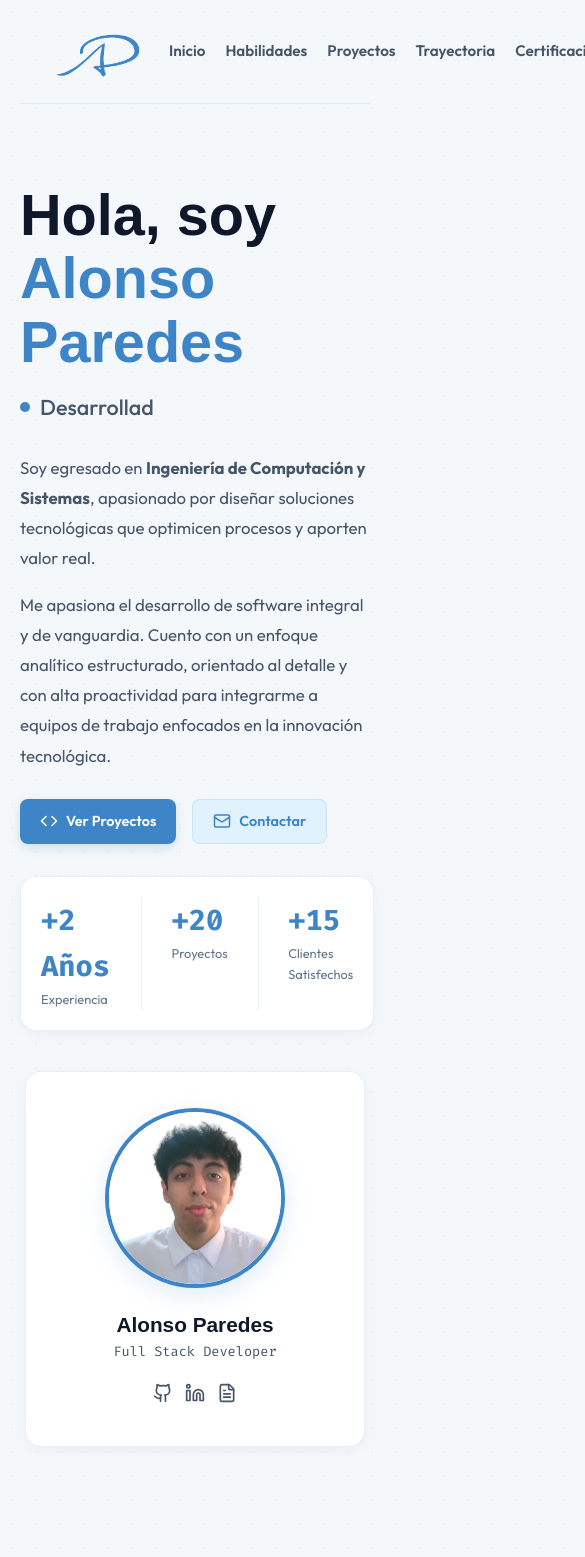
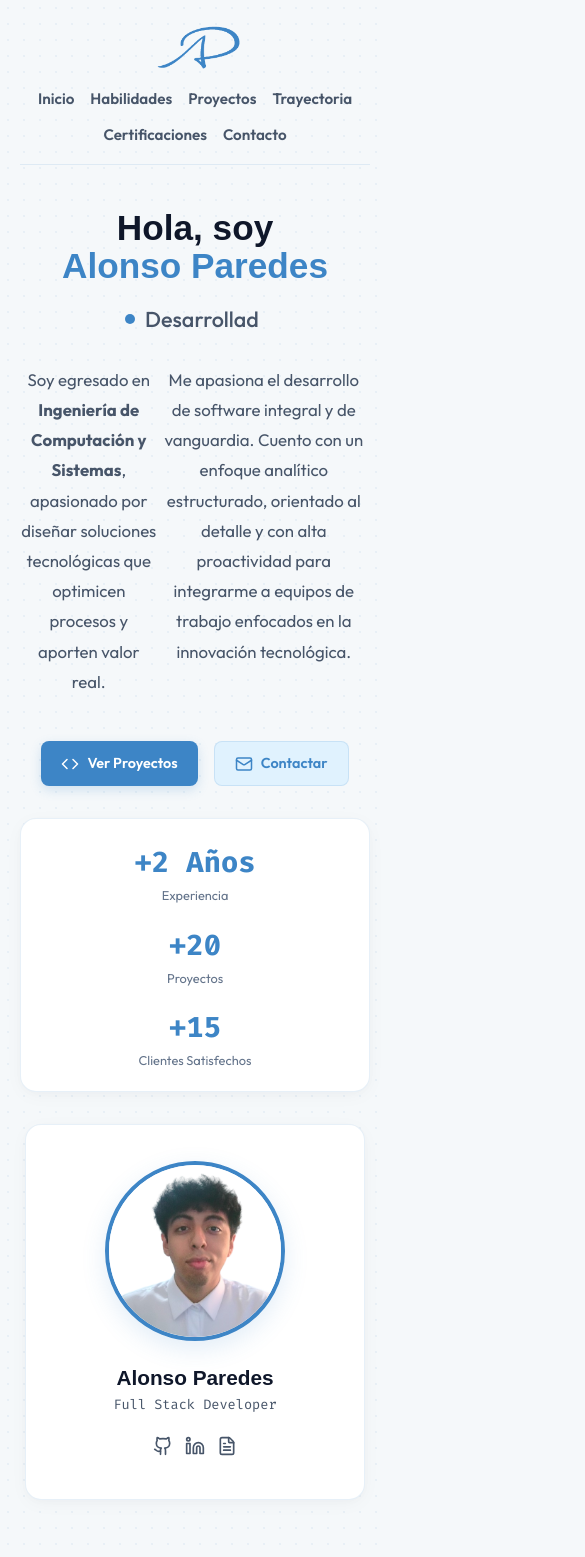
Before and after one commit to hxtxrchq/Portfolio, a React (Vite) app: page / in a window 390 px wide. Shown: the top 1557 px of the page, 585 px wide, since content can reach past the window. Built offline with nearby package versions, Linux system fonts and the light colour scheme; a web font is replaced by a local one.

Commit message:
feat:Responsive

```diff
--- a/src/components/VisualMode.tsx
+++ b/src/components/VisualMode.tsx
@@ -318,16 +318,7 @@ export const VisualMode: React.FC = () => {
     <div style={{ padding: '0 20px 80px 20px', maxWidth: '1200px', margin: '0 auto', position: 'relative', zIndex: 1 }}>
 
       {/* 1. Header / Navbar */}
-      <header
-        style={{
-          display: 'flex',
-          justifyContent: 'space-between',
-          alignItems: 'center',
-          padding: '24px 0',
-          borderBottom: '1px solid var(--border-subtle)',
-          marginBottom: '40px'
-        }}
-      >
+      <header className="header-container">
         <div style={{ display: 'flex', alignItems: 'center' }}>
           <img
             src="/assets/images/logo_signature.png"
@@ -336,7 +327,7 @@ export const VisualMode: React.FC = () => {
           />
         </div>
 
-        <nav style={{ display: 'flex', gap: '20px', alignItems: 'center' }}>
+        <nav className="nav-links">
           <a href="#home" style={{ color: 'var(--text-secondary)', textDecoration: 'none', fontSize: '0.95rem', fontWeight: 600, transition: 'var(--transition-smooth)' }} onMouseEnter={e => e.currentTarget.style.color = 'var(--accent-color)'} onMouseLeave={e => e.currentTarget.style.color = 'var(--text-secondary)'}>Inicio</a>
           <a href="#skills" style={{ color: 'var(--text-secondary)', textDecoration: 'none', fontSize: '0.95rem', fontWeight: 600, transition: 'var(--transition-smooth)' }} onMouseEnter={e => e.currentTarget.style.color = 'var(--accent-color)'} onMouseLeave={e => e.currentTarget.style.color = 'var(--text-secondary)'}>Habilidades</a>
           <a href="#projects" style={{ color: 'var(--text-secondary)', textDecoration: 'none', fontSize: '0.95rem', fontWeight: 600, transition: 'var(--transition-smooth)' }} onMouseEnter={e => e.currentTarget.style.color = 'var(--accent-color)'} onMouseLeave={e => e.currentTarget.style.color = 'var(--text-secondary)'}>Proyectos</a>
@@ -347,30 +338,9 @@ export const VisualMode: React.FC = () => {
       </header>
 
       {/* 2. United Hero & About Me Section */}
-      <section
-        id="home"
-        style={{
-          display: 'flex',
-          flexDirection: 'row',
-          flexWrap: 'wrap',
-          gap: '40px',
-          alignItems: 'center',
-          justifyContent: 'space-between',
-          minHeight: '65vh',
-          padding: '40px 0',
-          marginBottom: '60px'
-        }}
-      >
-        <div style={{ flex: '1 1 550px' }}>
-          <h1
-            style={{
-              fontSize: '3.6rem',
-              lineHeight: '1.1',
-              fontFamily: 'var(--font-title)',
-              marginBottom: '16px',
-              color: 'var(--primary-color)'
-            }}
-          >
+      <section id="home" className="hero-section">
+        <div className="hero-content">
+          <h1 className="hero-title">
             Hola, soy <br />
             <span style={{ color: 'var(--accent-color)' }}>
               Alonso Paredes
@@ -415,18 +385,7 @@ export const VisualMode: React.FC = () => {
           </div>
 
           {/* Stats Dashboard */}
-          <div
-            style={{
-              display: 'flex',
-              gap: '30px',
-              padding: '20px',
-              background: 'var(--bg-card)',
-              border: '1px solid var(--border-subtle)',
-              borderRadius: '16px',
-              boxShadow: 'var(--shadow-subtle)',
-              maxWidth: '500px'
-            }}
-          >
+          <div className="hero-stats">
             <div>
               <div style={{ fontSize: '1.8rem', fontWeight: 'bold', color: 'var(--accent-color)', fontFamily: 'var(--font-code)' }}>+{stats.exp} Años</div>
               <div style={{ fontSize: '0.8rem', color: 'var(--text-muted)' }}>Experiencia</div>
@@ -445,7 +404,7 @@ export const VisualMode: React.FC = () => {
         </div>
 
         {/* Profile Card */}
-        <div style={{ flex: '1 1 360px', display: 'flex', justifyContent: 'center' }}>
+        <div className="hero-profile">
           <div
             className="glass"
             style={{
@@ -502,7 +461,7 @@ export const VisualMode: React.FC = () => {
           <Cpu size={26} style={{ color: 'var(--accent-color)' }} /> Habilidades & Competencias
         </h2>
 
-        <div style={{ display: 'grid', gridTemplateColumns: '1fr 2fr', gap: '30px', alignItems: 'start' }}>
+        <div className="skills-layout">
           {/* Skill Categories Selector */}
           <div style={{ display: 'flex', flexDirection: 'column', gap: '10px' }}>
             {[
@@ -656,7 +615,7 @@ export const VisualMode: React.FC = () => {
         </div>
 
         {/* Clean, Simple UX Grid */}
-        <div style={{ display: 'grid', gridTemplateColumns: 'repeat(auto-fill, minmax(350px, 1fr))', gap: '28px' }}>
+        <div className="projects-grid">
           {filteredProjects.map((p, idx) => (
             <div
               key={idx}
@@ -814,7 +773,7 @@ export const VisualMode: React.FC = () => {
           <Mail size={26} style={{ color: 'var(--accent-color)' }} /> Contacto & Enlaces
         </h2>
 
-        <div style={{ display: 'grid', gridTemplateColumns: 'repeat(auto-fit, minmax(320px, 1fr))', gap: '40px' }}>
+        <div className="contact-layout">
           {/* Info */}
           <div style={{ display: 'flex', flexDirection: 'column', gap: '20px' }}>
             <h3 style={{ fontSize: '1.3rem', fontFamily: 'var(--font-title)', color: 'var(--primary-color)' }}>¡Trabajemos juntos!</h3>
--- a/src/index.css
+++ b/src/index.css
@@ -215,3 +215,178 @@ body {
   border-right: 2px solid var(--accent-color);
   animation: blink 0.7s step-end infinite;
 }
+
+/* Responsive Layouts & Utilities */
+.header-container {
+  display: flex;
+  justify-content: space-between;
+  align-items: center;
+  padding: 24px 0;
+  border-bottom: 1px solid var(--border-subtle);
+  margin-bottom: 40px;
+}
+
+.nav-links {
+  display: flex;
+  gap: 20px;
+  align-items: center;
+}
+
+.hero-section {
+  display: flex;
+  flex-direction: row;
+  flex-wrap: wrap;
+  gap: 40px;
+  align-items: center;
+  justify-content: space-between;
+  min-height: 65vh;
+  padding: 40px 0;
+  margin-bottom: 60px;
+}
+
+.hero-content {
+  flex: 1 1 550px;
+}
+
+.hero-title {
+  font-size: clamp(2.2rem, 6vw, 3.6rem);
+  line-height: 1.1;
+  font-family: var(--font-title);
+  margin-bottom: 16px;
+  color: var(--primary-color);
+}
+
+.hero-profile {
+  flex: 1 1 360px;
+  display: flex;
+  justify-content: center;
+}
+
+.hero-stats {
+  display: flex;
+  gap: 30px;
+  padding: 20px;
+  background: var(--bg-card);
+  border: 1px solid var(--border-subtle);
+  border-radius: 16px;
+  box-shadow: var(--shadow-subtle);
+  max-width: 500px;
+  width: 100%;
+}
+
+.skills-layout {
+  display: grid;
+  grid-template-columns: 1fr 2fr;
+  gap: 30px;
+  align-items: start;
+}
+
+.skills-sidebar {
+  display: flex;
+  flex-direction: column;
+  gap: 10px;
+}
+
+.projects-grid {
+  display: grid;
+  grid-template-columns: repeat(auto-fill, minmax(280px, 1fr));
+  gap: 28px;
+}
+
+.contact-layout {
+  display: grid;
+  grid-template-columns: repeat(auto-fit, minmax(280px, 1fr));
+  gap: 40px;
+}
+
+/* Media Queries */
+@media (max-width: 991px) {
+  .skills-layout {
+    grid-template-columns: 1fr;
+  }
+}
+
+@media (max-width: 768px) {
+  .header-container {
+    flex-direction: column;
+    gap: 16px;
+    padding: 16px 0;
+    margin-bottom: 24px;
+    align-items: center;
+    text-align: center;
+  }
+
+  .nav-links {
+    flex-wrap: wrap;
+    justify-content: center;
+    gap: 12px 16px;
+  }
+
+  .hero-section {
+    flex-direction: column;
+    text-align: center;
+    gap: 32px;
+    padding: 20px 0;
+    margin-bottom: 40px;
+  }
+
+  .hero-content {
+    flex: 1 1 100%;
+    display: flex;
+    flex-direction: column;
+    align-items: center;
+  }
+
+  .hero-content .btn-cyber,
+  .hero-content .btn-cyber-secondary {
+    justify-content: center;
+  }
+
+  .hero-content > div:nth-of-type(1) {
+    display: flex;
+    justify-content: center;
+  }
+
+  .hero-stats {
+    justify-content: center;
+    margin: 0 auto;
+  }
+
+  .hero-profile {
+    flex: 1 1 100%;
+    width: 100%;
+  }
+
+  .skills-layout {
+    grid-template-columns: 1fr;
+  }
+}
+
+@media (max-width: 480px) {
+  body {
+    background-size: 16px 16px;
+  }
+
+  .section-container {
+    padding: 0 16px;
+  }
+
+  .hero-stats {
+    flex-direction: column;
+    gap: 16px;
+    align-items: center;
+  }
+
+  .hero-stats > div:not([style*="width: 1px"]) {
+    width: 100%;
+    text-align: center;
+  }
+
+  .hero-stats > div[style*="width: 1px"] {
+    display: none;
+  }
+
+  .glass-card {
+    border-radius: 12px;
+  }
+}
```
